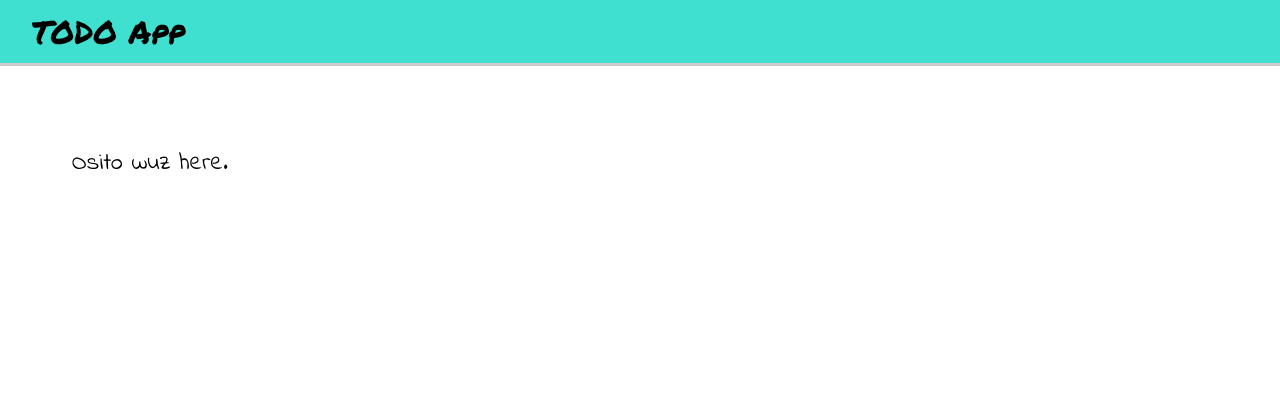
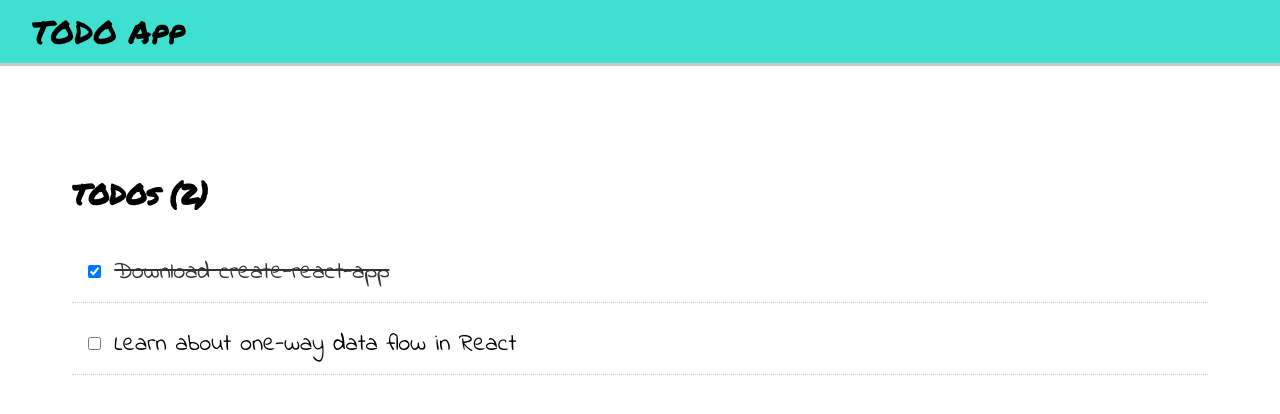
Before and after one commit to o-Outlandish1/react-data-flow-example, a React (Create React App) app: page / in a window 1280 px wide. Shown: the top 414 px of the page. Built offline with nearby package versions, Linux system fonts and the light colour scheme.

Commit message:
toggling working

```diff
--- a/src/App.css
+++ b/src/App.css
@@ -19,3 +19,18 @@ main {
   padding: 3em;
   font-size: x-large;
 }
+
+.todo {
+  margin: 0.5em 0;
+  border-bottom: 1px dotted #ccc;
+  padding: 0.5em;
+}
+
+.todo input[type=checkbox] {
+  margin-right: 1em;
+}
+
+.todo.completed {
+  color: #333;
+  text-decoration: line-through;
+}
--- a/src/App.js
+++ b/src/App.js
@@ -1,8 +1,40 @@
-import React from "react";
+import React, { Component } from "react";
+import TodoList from "./components/TodoList";
 import "./App.css";
 
-function App() {
-  return <div className="App">Osito wuz here.</div>;
+const STARTER_STATE = {
+  todos: [
+    {
+      text: "Download create-react-app",
+      created: new Date(),
+      isCompleted: true,
+      id: 1
+    },
+    {
+      text: "Learn about one-way data flow in React",
+      created: new Date(),
+      isCompleted: false,
+      id: 2
+    }
+  ]
+};
+
+class App extends Component {
+  constructor(props) {
+    super(props);
+    this.state = STARTER_STATE;
+  }
+  render() {
+    const actions = {
+      updateTodoCompleted: (todoId, isCompleted) => {
+        const todosCopy = [].concat(this.state.todos);
+        const toModify = todosCopy.find(todo => todo.id === todoId);
+        toModify.isCompleted = isCompleted;
+        this.setState({ todos: todosCopy });
+      }
+    };
+    return <TodoList todos={this.state.todos} actions={actions} />;
+  }
 }
 
 export default App;
--- /dev/null
+++ b/src/components/Todo.js
@@ -0,0 +1,24 @@
+import React, { Component } from "react";
+class Todo extends Component {
+  render() {
+    const classes = ["todo"];
+    const { id, isCompleted, text } = this.props.todo;
+    if (isCompleted) {
+      classes.push("completed");
+    }
+    const onToggle = () => {
+      const newValue = !isCompleted;
+      this.props.updateTodoCompleted(id, newValue);
+    };
+    return (
+      <div className={classes.join(" ")}>
+        <label>
+          <input type="checkbox" checked={isCompleted} onChange={onToggle} />
+          {text}
+        </label>
+      </div>
+    );
+  }
+}
+
+export default Todo;
--- /dev/null
+++ b/src/components/TodoList.js
@@ -0,0 +1,21 @@
+import React, { Component } from "react";
+import Todo from "./Todo";
+class TodoList extends Component {
+  render() {
+    const { todos, actions } = this.props;
+    return (
+      <div>
+        <h3>TODOs ({todos.length})</h3>
+        {this.props.todos.map(todo => (
+          <Todo
+            key={todo.id}
+            todo={todo}
+            updateTodoCompleted={actions.updateTodoCompleted}
+          />
+        ))}
+      </div>
+    );
+  }
+}
+
+export default TodoList;
```
Also changed, not shown: src/components/AddTodo.js (added).
